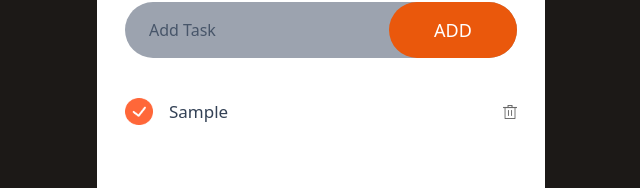
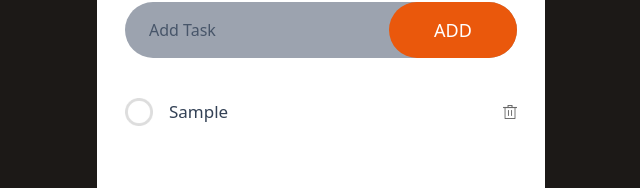
Before and after one commit to Aziza-Farooqui/React-Todo, a React (Vite) app in the folder todo-practice/: page / in a window 1280 px wide. Both pictures are taken after typing "Sample" into the empty fields and a click on the button "ADD". Shown: the part 268-456 px from the top of the page, without its empty margins (319-959 px from the left). Built offline with nearby package versions, Linux system fonts and the light colour scheme.

Commit message:
Tick unTick functionality added

```diff
--- a/todo-practice/src/components/Todo.jsx
+++ b/todo-practice/src/components/Todo.jsx
@@ -1,4 +1,4 @@
-import React, { useState } from 'react'
+import React, { useEffect, useState } from 'react'
 import todo_icon from '../assets/todo_icon.png'
 import TodoItems from './TodoItems'
 import { useRef } from 'react'
@@ -31,6 +31,21 @@ const Todo = () => {
       })
     }
 
+    const toggle =(id)=>{
+      setTodoList((prevTodos)=>{
+        return prevTodos.map((todo)=>{
+          if(todo.id == id){
+            return {...todo , isComplete: !todo.isComplete}
+          }
+          return todo
+        })
+      })
+    }
+
+  useEffect(()=>{
+    console.log(todoList);
+
+  },[todoList])
 
   return (
     <div className='bg-white place-self-center w-11/12 max-w-md flex flex-col p-7 min-h-[500px] rounded-xl'>
@@ -46,7 +61,7 @@ const Todo = () => {
 
       <div>
            {todoList.map((item,index)=>{
-              return <TodoItems key={index} data={item.text} isComplete={item.isComplete} id={item.id} deleteTodo={deleteTodo} />
+              return <TodoItems key={index} data={item.text} isComplete={item.isComplete} id={item.id} deleteTodo={deleteTodo} toggle={toggle} />
            })}
 
       </div>
--- a/todo-practice/src/components/TodoItems.jsx
+++ b/todo-practice/src/components/TodoItems.jsx
@@ -1,12 +1,13 @@
 import React from 'react'
+import not_tick from '../assets/not_tick.png'
 import tick from '../assets/tick.png'
 import delete_icon from '../assets/delete.png'
 
-const TodoItems = ({data,id,isComplete , deleteTodo}) => {
+const TodoItems = ({data,id,isComplete , deleteTodo , toggle}) => {
   return (
-    <div className='flex items-center my-3 gap-2'>
+    <div onClick={()=>{toggle(id)}} className='flex items-center my-3 gap-2'>
       <div className='flex flex-1 items-center cursor-pointer'>
-        <img src={tick}  className='w-7' alt="tick_icon" />
+        <img src={isComplete ? tick : not_tick}  className='w-7' alt="tick_icon" />
         <p className='text-slate-700 ml-4 text-[17px]'>
             {data}
         </p>
```
